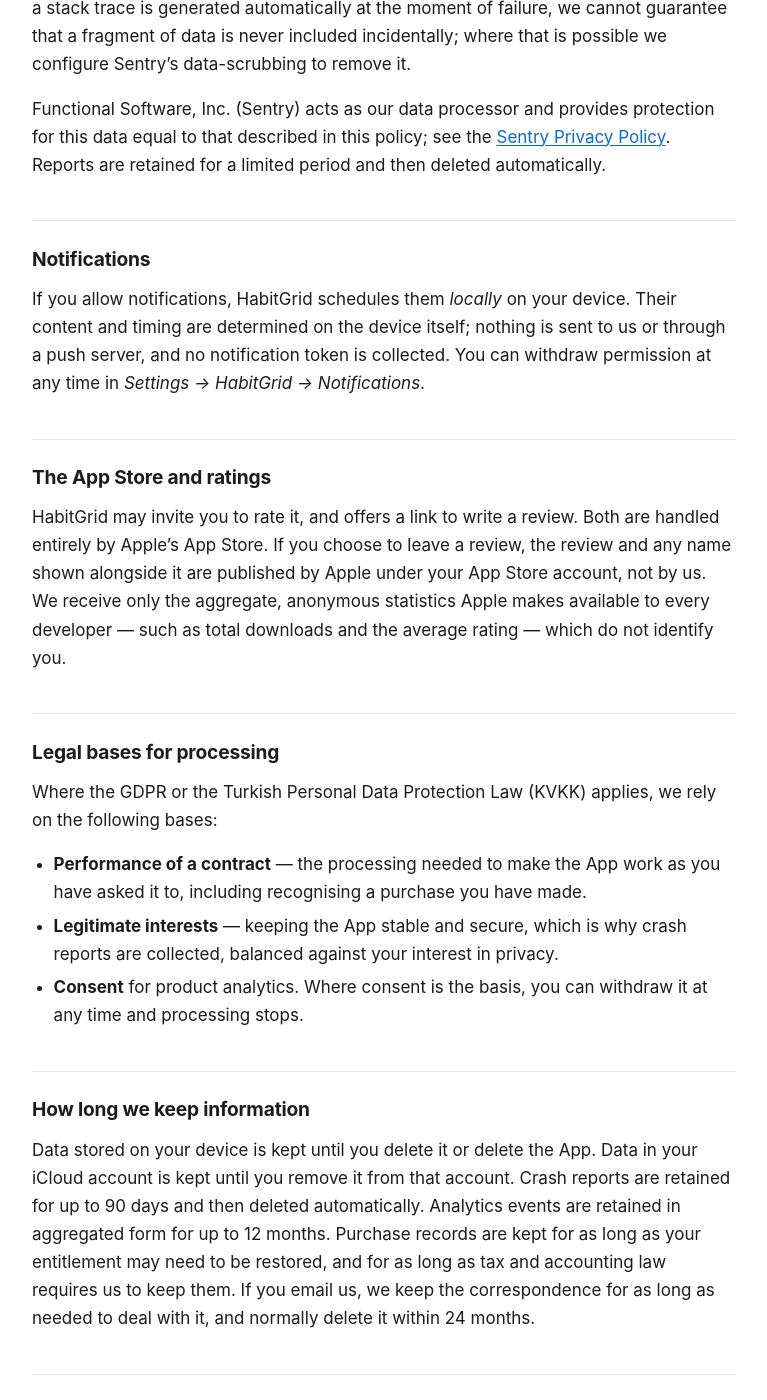
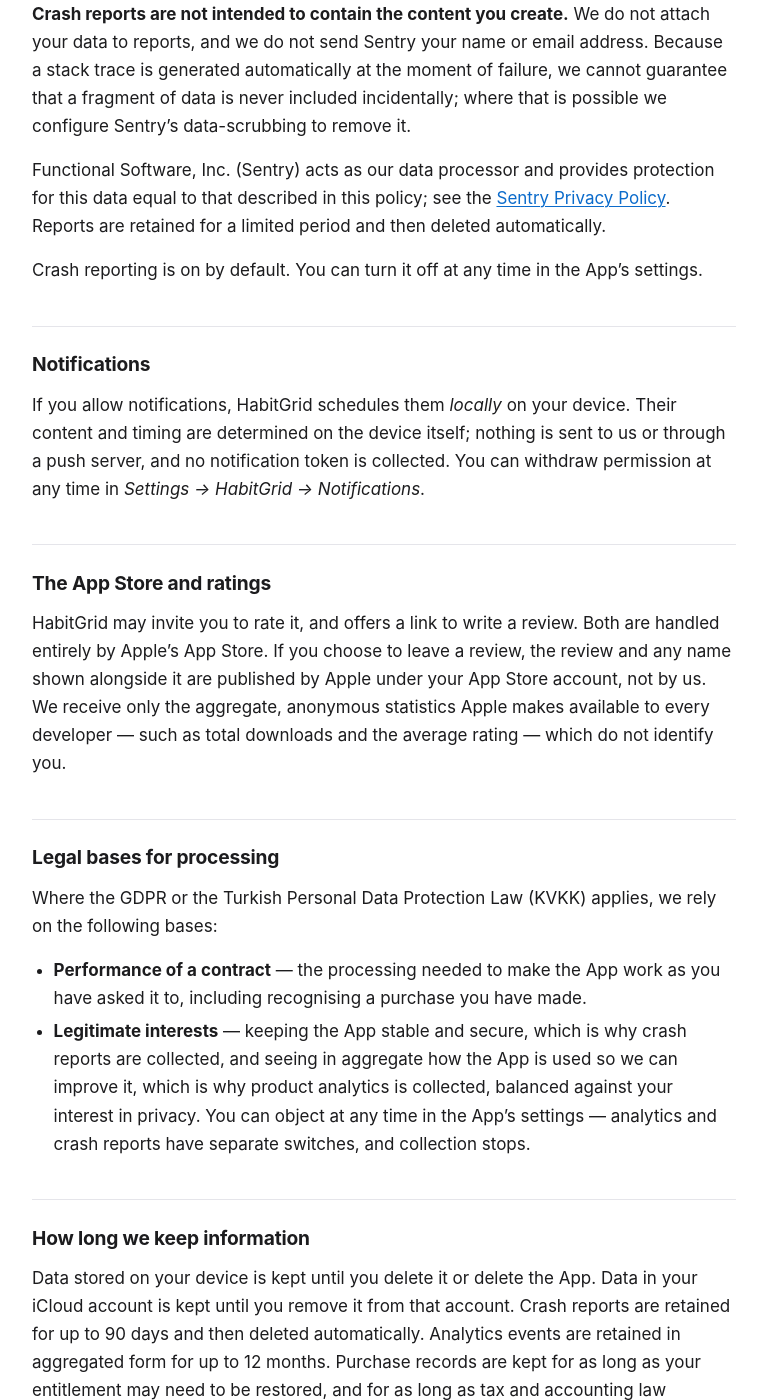
Before and after one commit to cevatakdemir21/legal, a Jekyll site: the page built from apps/habitgrid/privacy.md, in a window 1280 px wide and 1400 px high, scrolled down 3413 px. Shown: the whole window, without its empty margins (256-1023 px from the left). Built offline with Jekyll 4.4.1, drawn with Linux system fonts in a browser that asks for light colours; some of the changed text lies outside the part shown.

Commit message:
Reflect HabitGrid analytics/crash opt-out and legitimate-interest basis
HabitGrid moved PostHog + Sentry from opt-in to opt-out: both are on by
default under GDPR legitimate interest (all anonymous), disclosed by a
one-time notice, withdrawable from two Settings switches.

- privacy tail: analytics legal basis is now Legitimate interests (folded
  into the stability bullet) with a "you can object in Settings" clause;
  the Consent bullet renders only for opt-in apps.
- posthog / sentry sections: each states it is on by default and can be
  turned off; new crash_opt_out flag gates the Sentry line.
- intro "short version": a positive bullet naming the anonymous data and
  the Settings opt-out.
- apps/habitgrid/privacy.md: crash_opt_out: true, rewritten comment,
  effective 2026-09-09.
- README: analytics_opt_out re-documented, crash_opt_out added.

Opt-in rendering path unchanged (verified). Terms of Use unchanged.

Co-Authored-By: Claude Sonnet 5 <noreply@anthropic.com>
Claude-Session: https://claude.ai/code/session_01FwDWpjF1iey49XHrrvxNbW

```diff
--- a/_includes/privacy/intro.html
+++ b/_includes/privacy/intro.html
@@ -20,5 +20,8 @@
   {% unless page.services contains 'posthog' or page.services contains 'sentry' %}
   <li>The App contains no analytics, tracking or crash-reporting SDKs.</li>
   {% endunless %}
+  {% if page.analytics_opt_out or page.crash_opt_out %}
+  <li>The App collects anonymous usage and crash data to help us improve it — no advertising, no third-party tracking — and you can turn this off in Settings.</li>
+  {% endif %}
   <li>Your content stays on your device{% if page.services contains 'icloud' %}, and in your own iCloud account if you turn on syncing{% endif %}.</li>
 </ul>
--- a/_includes/privacy/posthog.html
+++ b/_includes/privacy/posthog.html
@@ -29,7 +29,7 @@
 
 {% if page.analytics_opt_out %}
 <p>
-  You can turn analytics off at any time in the App’s settings. When it is off, no
-  events are sent.
+  Analytics is on by default. You can turn it off at any time in the App’s
+  settings; when it is off, no events are sent.
 </p>
 {% endif %}
--- a/_includes/privacy/sentry.html
+++ b/_includes/privacy/sentry.html
@@ -27,3 +27,10 @@
   <a href="https://sentry.io/privacy/">Sentry Privacy Policy</a>. Reports are retained
   for a limited period and then deleted automatically.
 </p>
+
+{% if page.crash_opt_out %}
+<p>
+  Crash reporting is on by default. You can turn it off at any time in the App’s
+  settings.
+</p>
+{% endif %}
--- a/_includes/privacy/tail.html
+++ b/_includes/privacy/tail.html
@@ -7,10 +7,10 @@
 
 <ul>
   <li><strong>Performance of a contract</strong> — the processing needed to make the App work as you have asked it to{% if page.services contains 'revenuecat' %}, including recognising a purchase you have made{% endif %}.</li>
-  <li><strong>Legitimate interests</strong> — keeping the App stable and secure{% if page.services contains 'sentry' %}, which is why crash reports are collected{% endif %}, balanced against your interest in privacy.</li>
-  {% if page.services contains 'posthog' %}
-  <li><strong>Consent</strong>{% unless page.analytics_opt_out %}, or our legitimate interest in improving the App,{% endunless %} for product analytics. Where consent is the basis, you can withdraw it at any time and processing stops.</li>
-  {% endif %}
+  <li><strong>Legitimate interests</strong> — keeping the App stable and secure{% if page.services contains 'sentry' %}, which is why crash reports are collected{% endif %}{% if page.services contains 'posthog' and page.analytics_opt_out %}, and seeing in aggregate how the App is used so we can improve it, which is why product analytics is collected{% endif %}, balanced against your interest in privacy.{% if page.analytics_opt_out or page.crash_opt_out %} You can object at any time in the App’s settings{% if page.analytics_opt_out and page.crash_opt_out %} — analytics and crash reports have separate switches{% endif %}, and collection stops.{% endif %}</li>
+  {% if page.services contains 'posthog' %}{% unless page.analytics_opt_out %}
+  <li><strong>Consent</strong>, or our legitimate interest in improving the App, for product analytics. Where consent is the basis, you can withdraw it at any time and processing stops.</li>
+  {% endunless %}{% endif %}
 </ul>
 
 <h2>How long we keep information</h2>
--- a/apps/habitgrid/privacy.md
+++ b/apps/habitgrid/privacy.md
@@ -3,24 +3,30 @@ layout: legal
 permalink: /habitgrid/privacy/
 title: Privacy Policy
 app_name: HabitGrid
-effective: 2026-09-07
+effective: 2026-09-09
 
 # Only the services listed here are described on the page. This list now matches
 # what the app actually ships:
 #   - revenuecat : HabitGrid Pro auto-renewable subscription (added 3 Sep 2026)
 #   - posthog    : product analytics, PostHog EU cloud, anonymous — no identify,
-#                  no person profiles, no habit content (see AnalyticsService.swift)
-#   - sentry     : crash and error reporting, Sentry DE region, sendDefaultPii off
+#                  no person profiles, no habit content; opt-out, on by default
+#                  (see AnalyticsService.swift + PrivacyConsent.swift)
+#   - sentry     : crash and error reporting, Sentry DE region, sendDefaultPii
+#                  off; opt-out, on by default
 # Keep this in step with the App Privacy label in App Store Connect: adding or
 # removing an SDK here means updating the label in the same submission.
 services: [icloud, notifications, storekit, revenuecat, posthog, sentry]
 
 icloud_default_off: true
-# The app asks once, after onboarding, before any analytics or crash reporting
-# starts (both PrivacyConsent flags default off), and the "Share Usage Data"
-# switch in Settings withdraws it. So consent is the basis and the opt-out is
-# real — this flag renders both facts. See RootView consent alert + SettingsView.
+# As of 9 Sep 2026 both analytics and crash reporting are ON by default, on the
+# GDPR legitimate-interest basis (all anonymous — no identify, sendDefaultPii
+# off, EU hosts). A one-time notice after onboarding discloses it; Settings has
+# two switches — "Share Usage Data" (analytics) and "Crash Reports" — that
+# withdraw it, and a decline from the earlier opt-in prompt is still honoured.
+# These two flags render "legitimate interest + opt-out" rather than "consent".
+# See RootView privacy notice + SettingsView + PrivacyConsent.swift.
 analytics_opt_out: true
+crash_opt_out: true
 in_app_export: true
 in_app_erase: false
 content_description: "your habits, their names, icons and colours, your completion history, reminders and settings"
```
Also changed, not shown: README.md.
